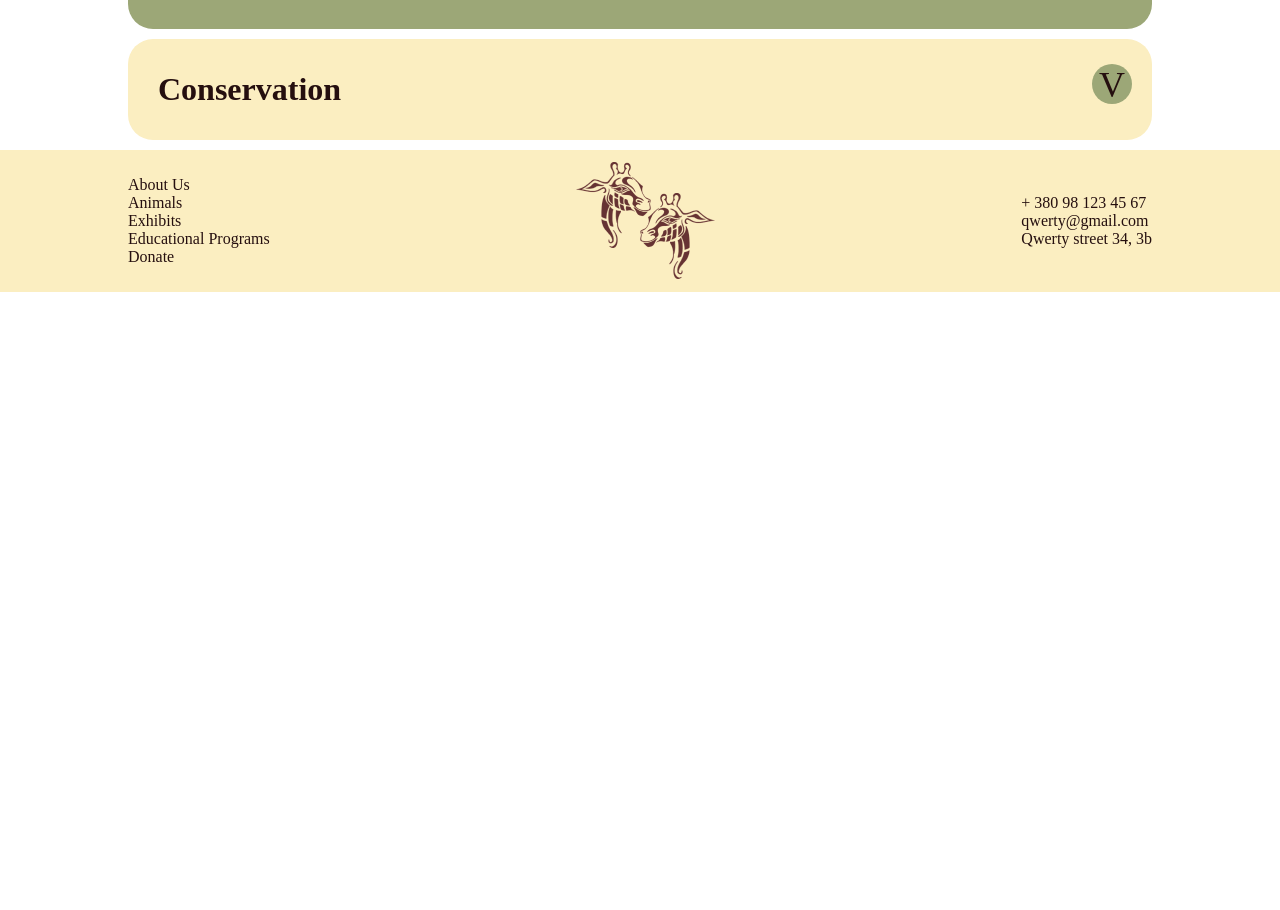
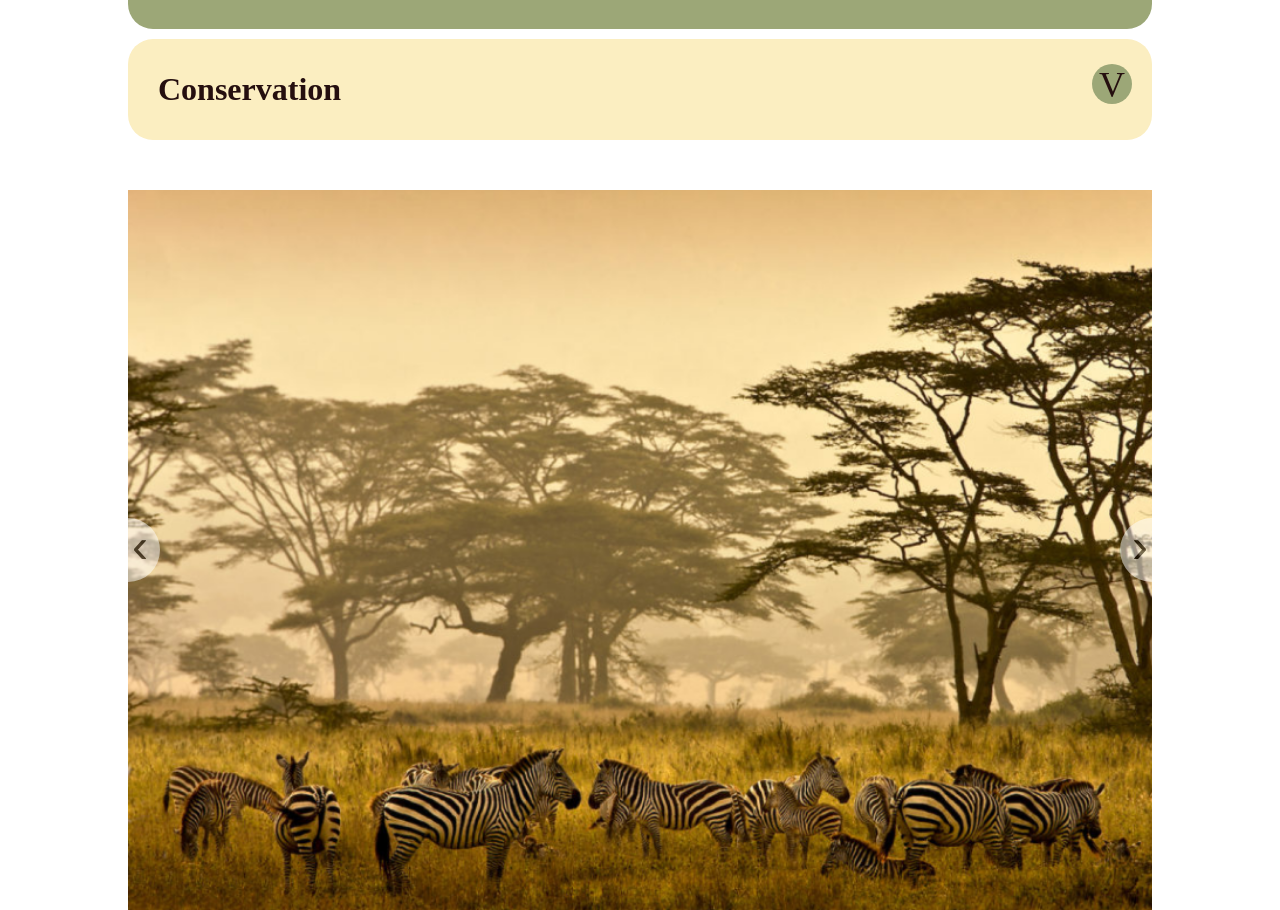
Before and after one commit to AlinaKulakovska/Zoo, a plain HTML site: page index.html in a window 1280 px wide. Shown: the part 2792-3702 px from the top of the page. Before the commit the page ends 3084 px from the top, so only its background shows below. Drawn offline with Linux system fonts and the light colour scheme; a web font is replaced by a local one.

Commit message:
carousel

```diff
--- a/index.html
+++ b/index.html
@@ -156,6 +156,20 @@
     </div>
 
 
+    <section class="slider-wrapper">
+        <button class="slide-arrow" id="slide-arrow-prev">
+          &#8249;
+        </button>
+        <button class="slide-arrow" id="slide-arrow-next">
+          &#8250;
+        </button>
+        <ul class="slides-container" id="slides-container">
+          <li class="slide"></li>
+          <li class="slide"></li>
+          <li class="slide"></li>
+          <li class="slide"></li>
+        </ul>
+      </section>
 
 
 
--- a/script.js
+++ b/script.js
@@ -21,3 +21,19 @@ function burgerMenu() {
     };
 
   }
+
+
+const slidesContainer = document.getElementById("slides-container");
+const slide = document.querySelector(".slide");
+const prevButton = document.getElementById("slide-arrow-prev");
+const nextButton = document.getElementById("slide-arrow-next");
+
+nextButton.addEventListener("click", () => {
+  const slideWidth = slide.clientWidth;
+  slidesContainer.scrollLeft += slideWidth;
+});
+
+prevButton.addEventListener("click", () => {
+  const slideWidth = slide.clientWidth;
+  slidesContainer.scrollLeft -= slideWidth;
+});
--- a/style.css
+++ b/style.css
@@ -291,6 +291,7 @@ section .button {
 
 .faq-item:nth-child(3){
     background-color: var(--sand);
+
 }
 
 .faq-item h3{
@@ -317,6 +318,84 @@ section .button {
     background-color: var(--green);
 }
 
+/*  */
+
+.slider-wrapper {
+    margin: 50px 10%;
+    position: relative;
+    overflow: hidden;
+  }
+
+  .slides-container {
+    height: calc(100vh - 5rem);
+    width: 100%;
+    display: flex;
+    overflow: hidden;
+    scroll-behavior: smooth;
+    list-style: none;
+    margin: 0;
+    padding: 0;
+  }
+
+  .slide-arrow {
+    position: absolute;
+    display: flex;
+    top: 0;
+    bottom: 0;
+    margin: auto;
+    height: 4rem;
+    background-color: white;
+    border: none;
+    width: 2rem;
+    font-size: 3rem;
+    padding: 0;
+    cursor: pointer;
+    opacity: 0.5;
+    transition: opacity 100ms;
+  }
+
+  .slide-arrow:hover,
+  .slide-arrow:focus {
+    opacity: 1;
+  }
+
+  #slide-arrow-prev {
+    left: 0;
+    padding-left: 0.25rem;
+    border-radius: 0 2rem 2rem 0;
+  }
+
+  #slide-arrow-next {
+    right: 0;
+    padding-left: 0.75rem;
+    border-radius: 2rem 0 0 2rem;
+  }
+
+  .slide {
+    width: 100%;
+    height: 100%;
+    flex: 1 0 100%;
+  }
+
+  .slide:nth-child(1) {
+    background-image: url(./images/Rectangle\ 6.png);
+    background-size: cover;
+  }
+
+  .slide:nth-child(2) {
+    background-color: #b03532;
+  }
+
+  .slide:nth-child(3) {
+    background-color: #6a478f;
+    margin: 0;
+  }
+
+  .slide:nth-child(4) {
+    background-color: #da6f2b;
+  }
+
+/*  */
 footer{
     display: flex;
     justify-content: space-between;
```
